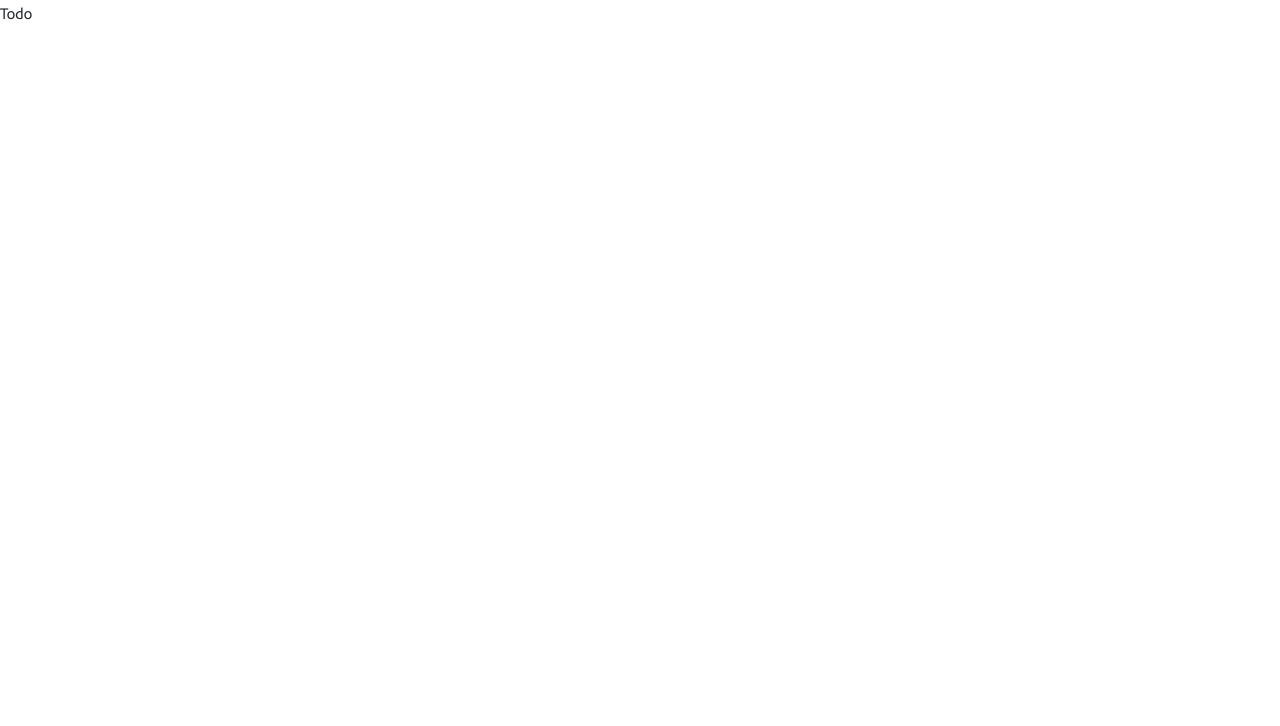
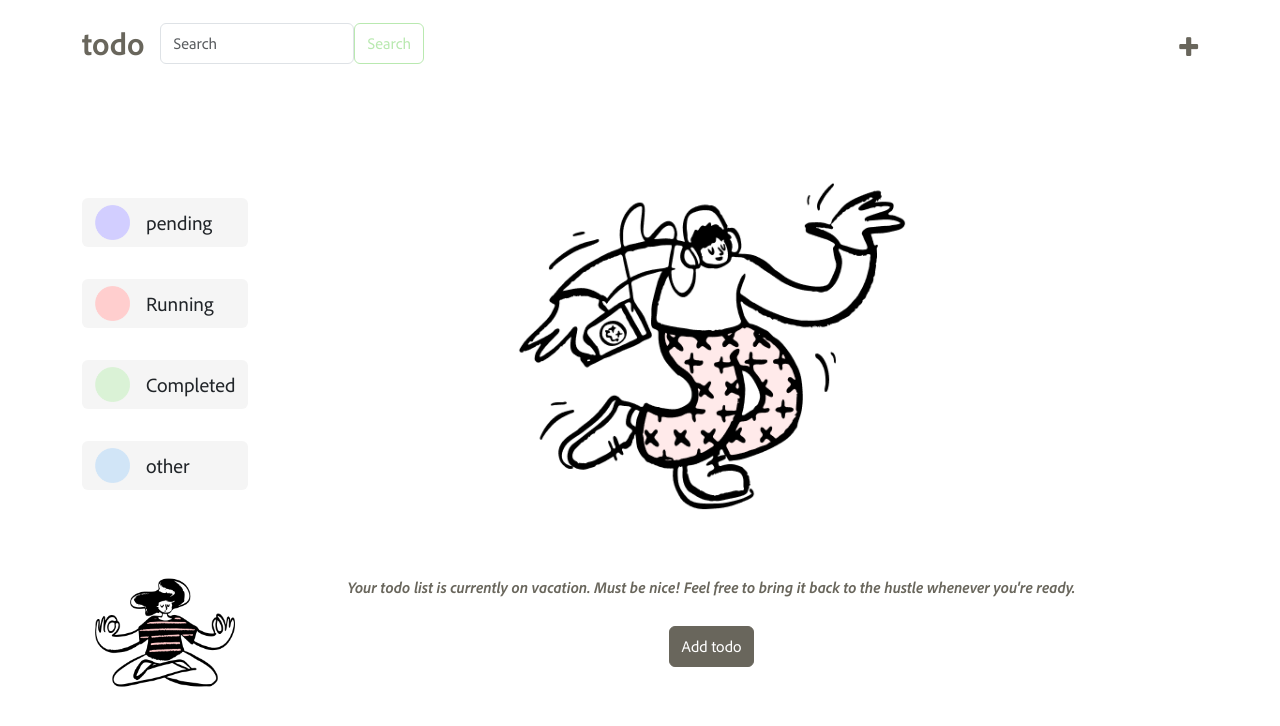
Before and after one commit to kabbo25/Minimal-Todoist, a React (Vite) app in the folder frontend/: page / in a window 1280 px wide. Shown: the top 726 px of the page. Built offline with nearby package versions, Linux system fonts and the light colour scheme.

Commit message:
delete everything from todo

```diff
--- a/frontend/src/pages/Todo/todo.jsx
+++ b/frontend/src/pages/Todo/todo.jsx
@@ -1,249 +1,255 @@
-// // import "../../node_modules/font-awesome/css/font-awesome.min.css";
-// import { useState, useEffect } from "react";
-// import { Card } from "../../components/Card";
-// import emptyImg from "../../assets/images/DancingDoodle.png";
-// import SyncLoader from "react-spinners/SyncLoader";
-// import Header from "./header";
-// import TaskFilter from "./taskFilter";
-// import NewTaskModal from "./NewTaskModal";
-// import Button from "react-bootstrap/esm/Button";
-// import "../../styles/style.css"
-// import {OverlayTrigger, Tooltip} from "react-bootstrap";
-// export const Todo = () => {
-//     const [todos, setTodos] = useState([]);
-//     const [currentPage, setCurrentPage] = useState(1);
-//     const [show, setShow] = useState(false);
-//     const [selectedTag, setSelectedTag] = useState("");
-//     const [showEmpty, setShowEmpty] = useState(false);
-//     const [spinner, setSpinner] = useState(false);
-//     const [searchKeyword, setSearchKeyword] = useState("");
-//     const [sortOrder, setSortOrder] = useState('asc');
-//
-//     const priorityMap = { Low: 1, Medium: 2, High: 3 };
-//
-//     useEffect(() => {
-//         const storedTodos = JSON.parse(localStorage.getItem("todos"));
-//         if(storedTodos){
-//             const filteredTodos = storedTodos.filter((todo) => {
-//                 return todo.title.toLowerCase().includes(searchKeyword.toLowerCase()) || todo.description.toLowerCase().includes(searchKeyword.toLowerCase());
-//             });
-//             setTodos(filteredTodos);
-//         }
-//     }, [searchKeyword]);
-//
-//     useEffect(() => {
-//         const timeoutId = setTimeout(() => {
-//             setShowEmpty(true);
-//         }, 1000);
-//         const storedTodos = JSON.parse(localStorage.getItem("todos"));
-//         if (storedTodos) {
-//             setTodos(storedTodos);
-//         }
-//         return () => clearTimeout(timeoutId);
-//     }, []);
-//
-//     const sortTodos = () => {
-//         const newOrder = sortOrder === 'asc' ? 'desc' : 'asc';
-//
-//         const sortedTodos = todos.slice().sort((a, b) => {
-//             if (newOrder === "asc") {
-//                 return priorityMap[a.priority] - priorityMap[b.priority];
-//             } else {
-//                 return priorityMap[b.priority] - priorityMap[a.priority];
-//             }
-//         });
-//
-//         setSortOrder(newOrder);
-//         setTodos(sortedTodos);
-//     };
-//
-//     const addTodoState = (newTodoWithId) => {
-//         const updatedTodos = [newTodoWithId, ...todos];
-//         localStorage.setItem("todos", JSON.stringify(updatedTodos));
-//         setTodos(updatedTodos);
-//         handleClose();
-//     };
-//
-//     const deleteTodosState = (id) => {
-//         const newTodos = todos.filter((todo) => todo._id !== id);
-//         if (newTodos.length % 4 === 0 && currentPage > 1) {
-//             paginateBack();
-//         }
-//         localStorage.setItem("todos", JSON.stringify(newTodos));
-//         setTodos(newTodos);
-//     };
-//
-//     const updateTodoState = (data) => {
-//         const todoToUpdateIndex = todos.findIndex((todo) => todo._id === data._id);
-//         const updatedTodos = [...todos];
-//         updatedTodos[todoToUpdateIndex] = {
-//             ...updatedTodos[todoToUpdateIndex],
-//             title: data.title !== undefined ? data.title : updatedTodos[todoToUpdateIndex].title,
-//             description:
-//                 data.description !== undefined
-//                     ? data.description
-//                     : updatedTodos[todoToUpdateIndex].description,
-//             tag: data.tag !== undefined ? data.tag : updatedTodos[todoToUpdateIndex].tag,
-//             priority:
-//                 data.priority !== undefined
-//                     ? data.priority
-//                     : updatedTodos[todoToUpdateIndex].priority,
-//             completed:
-//                 data.completed !== undefined
-//                     ? data.completed
-//                     : updatedTodos[todoToUpdateIndex].completed,
-//         };
-//         localStorage.setItem("todos", JSON.stringify(updatedTodos));
-//         setTodos(updatedTodos);
-//     };
-//
-//     const filterTodos =
-//         selectedTag !== "" ? todos.filter((todo) => todo.tag === selectedTag) : todos;
-//
-//     const lastTodoIndex = currentPage * 4;
-//     const firstTodoIndex = lastTodoIndex - 4;
-//     const currentTodos = filterTodos.slice(firstTodoIndex, lastTodoIndex);
-//     const isLastPage = lastTodoIndex >= filterTodos.length || filterTodos.length <= 4;
-//     const noTodos = filterTodos.length === 0;
-//
-//     const paginateForward = () => {
-//         setCurrentPage(currentPage + 1);
-//     };
-//
-//     const paginateBack = () => {
-//         setCurrentPage(currentPage - 1);
-//     };
-//
-//
-//     const handleClose = () => setShow(false);
-//     const handleShow = () => setShow(true);
-//
-//     return (
-//         <div>
-//             <div className="container">
-//                 <Header handleShow={handleShow} setSearchKeyword={setSearchKeyword}/>
-//                 <div className="row pt-5 pt-md-0">
-//                     <TaskFilter setCurrentPage={setCurrentPage} setSelectedTag={setSelectedTag}/>
-//                     <div className="col-md-9 pt-md-5">
-//                         <NewTaskModal show={show} setShow={setShow} addTodoState={addTodoState} />
-//                         {spinner ? (
-//                             <div className="h-100 w-100 d-flex justify-content-center align-items-center spinner">
-//                                 <SyncLoader color="#69665c" margin={4} speedMultiplier={0.5} />
-//                             </div>
-//                         ) : (
-//                             <div className="">
-//                                 {noTodos && showEmpty ? (
-//                                     <div className="d-flex flex-column w-100 emptyDiv align-items-center justify-content-center h-100 ps-5">
-//                                         <img
-//                                             src={emptyImg}
-//                                             className="pt-5 emptyImg"
-//                                             style={{ width: "30rem" }}
-//                                             alt=""
-//                                         />
-//                                         <p className="fst-italic fw-bolder pt-5 text-primary text-center">
-//                                             Your {selectedTag ? selectedTag : `todo`} list is
-//                                             currently on vacation. Must be nice! Feel free to bring it
-//                                             back to the hustle whenever you're ready.
-//                                         </p>
-//                                         <button onClick={handleShow} className="btn btn-primary mt-4">
-//                                             Add todo
-//                                         </button>
-//                                     </div>
-//                                 ) : (
-//                                     <>{[0, 2].map(r => {
-//                                         return <div className="row pt-md-5" key={r}>
-//                                             {[0, 1].map(c => {
-//                                                 return <div className="col-md-6 mb-md-0 mb-3" key={r+c}
-//                                                 >
-//                                                     {currentTodos[r + c] ? (
-//                                                         <Card
-//                                                             title={currentTodos[r + c].title}
-//                                                             desc={currentTodos[r + c].description}
-//                                                             tag={currentTodos[r + c].tag}
-//                                                             priority={currentTodos[r + c].priority}
-//                                                             id={currentTodos[r + c]._id}
-//                                                             completed={currentTodos[r + c].completed}
-//                                                             key={currentTodos[r + c]._id}
-//                                                             del={deleteTodosState}
-//                                                             update={updateTodoState}
-//                                                         ></Card>
-//                                                     ) : (
-//                                                         ""
-//                                                     )}
-//                                                 </div>
-//
-//                                             })}
-//                                         </div>
-//                                     })}</>
-//
-//                                 )}
-//                             </div>
-//                         )}
-//                     </div>
-//                     <div className="col-md-1 d-none d-md-block pt-md-6 pt-lg-0 mt-md-n5">
-//                         <div className="row h-100 w-100">
-//                             <div className="col-12">
-//                                 <div className=" position-relative d-flex flex-column justify-content-center h-100 align-items-end">
-//                                     <OverlayTrigger
-//                                         delay={{ hide: 450, show: 100 }}
-//                                         overlay={(props) => (
-//                                             <Tooltip {...props}  >
-//                                                Sort by priority
-//                                             </Tooltip>
-//                                         )}
-//                                         placement="top"
-//                                     ><Button onClick={sortTodos} variant="primary" className=" sortbtn position-absolute mt-2 mt-md-0 " style={{left: '33px', border: '0',color: 'gray',top: "22%",width: '120px', backgroundColor: "#ffffff",margin:'0', fontWeight:'bold'}}>
-//                                         <i className={`fa ${sortOrder === 'asc' ? 'fa-arrow-down' : 'fa-arrow-up'} icon pe-1`} />
-//                                         {/* onhover text visible in span*/}
-//                                         <span className='tohide'>Sort</span>
-//                                     </Button>
-//
-//                                     </OverlayTrigger>
-//                                     <OverlayTrigger
-//                                         delay={{ hide: 450, show: 100 }}
-//                                         overlay={(props) => (
-//                                             <Tooltip {...props}  >
-//                                                Go To Forward Page
-//                                             </Tooltip>
-//                                         )}
-//                                         placement="top"
-//                                         > <i
-//                                         onClick={paginateForward}
-//                                         className={`fa fa-arrow-right icon text-primary me-n4 ${
-//                                             isLastPage ? `d-none` : ``
-//                                         }`}
-//                                     ></i>
-//                                     </OverlayTrigger>
-//                                     <OverlayTrigger
-//                                         delay={{ hide: 450, show: 100 }}
-//                                         overlay={(props) => (
-//                                             <Tooltip {...props}  >
-//                                                 Go To Previous Page
-//                                             </Tooltip>
-//                                         )}
-//                                         placement="bottom"
-//                                     >
-//                                     <i
-//                                         onClick={paginateBack}
-//                                         className={`fa fa-arrow-left icon text-primary me-n4 ${
-//                                             currentPage === 1 ? `d-none` : ``
-//                                         }`}
-//                                     ></i>
-//                                     </OverlayTrigger>
-//
-//                                 </div>
-//                             </div>
-//                         </div>
-//                     </div>
-//                 </div>
-//             </div>
-//         </div>
-//     );
-// };
-import React from 'react'
+// import "../../node_modules/font-awesome/css/font-awesome.min.css";
+import {useEffect, useState} from "react";
+import {Card} from "../../components/Card";
+import emptyImg from "../../assets/images/DancingDoodle.png";
+import SyncLoader from "react-spinners/SyncLoader";
+import Header from "./header";
+import TaskFilter from "./taskFilter";
+import NewTaskModal from "./NewTaskModal";
+import Button from "react-bootstrap/esm/Button";
+import "../../styles/style.css"
+import {OverlayTrigger, Tooltip} from "react-bootstrap";
 
 export const Todo = () => {
+    const [todos, setTodos] = useState([]);
+    const [currentPage, setCurrentPage] = useState(1);
+    const [show, setShow] = useState(false);
+    const [selectedTag, setSelectedTag] = useState("");
+    const [showEmpty, setShowEmpty] = useState(false);
+    const [spinner, setSpinner] = useState(false);
+    const [searchKeyword, setSearchKeyword] = useState("");
+    const [sortOrder, setSortOrder] = useState('asc');
+
+    const priorityMap = {Low: 1, Medium: 2, High: 3};
+
+    useEffect(() => {
+        const storedTodos = JSON.parse(localStorage.getItem("todos"));
+        if (storedTodos) {
+            const filteredTodos = storedTodos.filter((todo) => {
+                return todo.title.toLowerCase().includes(searchKeyword.toLowerCase()) || todo.description.toLowerCase().includes(searchKeyword.toLowerCase());
+            });
+            setTodos(filteredTodos);
+        }
+    }, [searchKeyword]);
+
+    useEffect(() => {
+        const timeoutId = setTimeout(() => {
+            setShowEmpty(true);
+        }, 1000);
+        const storedTodos = JSON.parse(localStorage.getItem("todos"));
+        if (storedTodos) {
+            setTodos(storedTodos);
+        }
+        return () => clearTimeout(timeoutId);
+    }, []);
+
+    const sortTodos = () => {
+        const newOrder = sortOrder === 'asc' ? 'desc' : 'asc';
+
+        const sortedTodos = todos.slice().sort((a, b) => {
+            if (newOrder === "asc") {
+                return priorityMap[a.priority] - priorityMap[b.priority];
+            } else {
+                return priorityMap[b.priority] - priorityMap[a.priority];
+            }
+        });
+
+        setSortOrder(newOrder);
+        setTodos(sortedTodos);
+    };
+
+    const addTodoState = (newTodoWithId) => {
+        const updatedTodos = [newTodoWithId, ...todos];
+        localStorage.setItem("todos", JSON.stringify(updatedTodos));
+        setTodos(updatedTodos);
+        handleClose();
+    };
+
+    const deleteTodosState = (id) => {
+        const newTodos = todos.filter((todo) => todo._id !== id);
+        if (newTodos.length % 4 === 0 && currentPage > 1) {
+            paginateBack();
+        }
+        localStorage.setItem("todos", JSON.stringify(newTodos));
+        setTodos(newTodos);
+    };
+
+    const updateTodoState = (data) => {
+        const todoToUpdateIndex = todos.findIndex((todo) => todo._id === data._id);
+        const updatedTodos = [...todos];
+        updatedTodos[todoToUpdateIndex] = {
+            ...updatedTodos[todoToUpdateIndex],
+            title: data.title !== undefined ? data.title : updatedTodos[todoToUpdateIndex].title,
+            description:
+                data.description !== undefined
+                    ? data.description
+                    : updatedTodos[todoToUpdateIndex].description,
+            tag: data.tag !== undefined ? data.tag : updatedTodos[todoToUpdateIndex].tag,
+            priority:
+                data.priority !== undefined
+                    ? data.priority
+                    : updatedTodos[todoToUpdateIndex].priority,
+            completed:
+                data.completed !== undefined
+                    ? data.completed
+                    : updatedTodos[todoToUpdateIndex].completed,
+        };
+        localStorage.setItem("todos", JSON.stringify(updatedTodos));
+        setTodos(updatedTodos);
+    };
+
+    const filterTodos =
+        selectedTag !== "" ? todos.filter((todo) => todo.tag === selectedTag) : todos;
+
+    const lastTodoIndex = currentPage * 4;
+    const firstTodoIndex = lastTodoIndex - 4;
+    const currentTodos = filterTodos.slice(firstTodoIndex, lastTodoIndex);
+    const isLastPage = lastTodoIndex >= filterTodos.length || filterTodos.length <= 4;
+    const noTodos = filterTodos.length === 0;
+
+    const paginateForward = () => {
+        setCurrentPage(currentPage + 1);
+    };
+
+    const paginateBack = () => {
+        setCurrentPage(currentPage - 1);
+    };
+
+
+    const handleClose = () => setShow(false);
+    const handleShow = () => setShow(true);
+
     return (
-        <div>Todo</div>
-    )
-}
+        <div>
+            <div className="container">
+                <Header handleShow={handleShow} setSearchKeyword={setSearchKeyword}/>
+                <div className="row pt-5 pt-md-0">
+                    <TaskFilter setCurrentPage={setCurrentPage} setSelectedTag={setSelectedTag}/>
+                    <div className="col-md-9 pt-md-5">
+                        <NewTaskModal show={show} setShow={setShow} addTodoState={addTodoState}/>
+                        {spinner ? (
+                            <div className="h-100 w-100 d-flex justify-content-center align-items-center spinner">
+                                <SyncLoader color="#69665c" margin={4} speedMultiplier={0.5}/>
+                            </div>
+                        ) : (
+                            <div className="">
+                                {noTodos && showEmpty ? (
+                                    <div
+                                        className="d-flex flex-column w-100 emptyDiv align-items-center justify-content-center h-100 ps-5">
+                                        <img
+                                            src={emptyImg}
+                                            className="pt-5 emptyImg"
+                                            style={{width: "30rem"}}
+                                            alt=""
+                                        />
+                                        <p className="fst-italic fw-bolder pt-5 text-primary text-center">
+                                            Your {selectedTag ? selectedTag : `todo`} list is
+                                            currently on vacation. Must be nice! Feel free to bring it
+                                            back to the hustle whenever you're ready.
+                                        </p>
+                                        <button onClick={handleShow} className="btn btn-primary mt-4">
+                                            Add todo
+                                        </button>
+                                    </div>
+                                ) : (
+                                    <>{[0, 2].map(r => {
+                                        return <div className="row pt-md-5" key={r}>
+                                            {[0, 1].map(c => {
+                                                return <div className="col-md-6 mb-md-0 mb-3" key={r + c}
+                                                >
+                                                    {currentTodos[r + c] ? (
+                                                        <Card
+                                                            title={currentTodos[r + c].title}
+                                                            desc={currentTodos[r + c].description}
+                                                            tag={currentTodos[r + c].tag}
+                                                            priority={currentTodos[r + c].priority}
+                                                            id={currentTodos[r + c]._id}
+                                                            completed={currentTodos[r + c].completed}
+                                                            key={currentTodos[r + c]._id}
+                                                            del={deleteTodosState}
+                                                            update={updateTodoState}
+                                                        ></Card>
+                                                    ) : (
+                                                        ""
+                                                    )}
+                                                </div>
+
+                                            })}
+                                        </div>
+                                    })}</>
+
+                                )}
+                            </div>
+                        )}
+                    </div>
+                    <div className="col-md-1 d-none d-md-block pt-md-6 pt-lg-0 mt-md-n5">
+                        <div className="row h-100 w-100">
+                            <div className="col-12">
+                                <div
+                                    className=" position-relative d-flex flex-column justify-content-center h-100 align-items-end">
+                                    {/*<OverlayTrigger*/}
+                                    {/*    delay={{hide: 450, show: 100}}*/}
+                                    {/*    overlay={(props) => (*/}
+                                    {/*        <Tooltip {...props}  >*/}
+                                    {/*            Sort by priority*/}
+                                    {/*        </Tooltip>*/}
+                                    {/*    )}*/}
+                                    {/*    placement="top"*/}
+                                    {/*><Button onClick={sortTodos} variant="primary"*/}
+                                    {/*         className=" sortbtn position-absolute mt-2 mt-md-0 " style={{*/}
+                                    {/*    left: '33px',*/}
+                                    {/*    border: '0',*/}
+                                    {/*    color: 'gray',*/}
+                                    {/*    top: "22%",*/}
+                                    {/*    width: '120px',*/}
+                                    {/*    backgroundColor: "#ffffff",*/}
+                                    {/*    margin: '0',*/}
+                                    {/*    fontWeight: 'bold'*/}
+                                    {/*}}>*/}
+                                    {/*    <i className={`fa ${sortOrder === 'asc' ? 'fa-arrow-down' : 'fa-arrow-up'} icon pe-1`}/>*/}
+                                    {/*    /!* onhover text visible in span*!/*/}
+                                    {/*    <span className='tohide'>Sort</span>*/}
+                                    {/*</Button>*/}
+
+                                    {/*</OverlayTrigger>*/}
+                                    {/*<OverlayTrigger*/}
+                                    {/*    delay={{hide: 450, show: 100}}*/}
+                                    {/*    overlay={(props) => (*/}
+                                    {/*        <Tooltip {...props}  >*/}
+                                    {/*            Go To Forward Page*/}
+                                    {/*        </Tooltip>*/}
+                                    {/*    )}*/}
+                                    {/*    placement="top"*/}
+                                    {/*> <i*/}
+                                    {/*    onClick={paginateForward}*/}
+                                    {/*    className={`fa fa-arrow-right icon text-primary me-n4 ${*/}
+                                    {/*        isLastPage ? `d-none` : ``*/}
+                                    {/*    }`}*/}
+                                    {/*></i>*/}
+                                    {/*</OverlayTrigger>*/}
+                                    {/*<OverlayTrigger*/}
+                                    {/*    delay={{hide: 450, show: 100}}*/}
+                                    {/*    overlay={(props) => (*/}
+                                    {/*        <Tooltip {...props}  >*/}
+                                    {/*            Go To Previous Page*/}
+                                    {/*        </Tooltip>*/}
+                                    {/*    )}*/}
+                                    {/*    placement="bottom"*/}
+                                    {/*>*/}
+                                    {/*    <i*/}
+                                    {/*        onClick={paginateBack}*/}
+                                    {/*        className={`fa fa-arrow-left icon text-primary me-n4 ${*/}
+                                    {/*            currentPage === 1 ? `d-none` : ``*/}
+                                    {/*        }`}*/}
+                                    {/*    ></i>*/}
+                                    {/*</OverlayTrigger>*/}
+
+                                </div>
+                            </div>
+                        </div>
+                    </div>
+                </div>
+            </div>
+        </div>
+    );
+};
```
